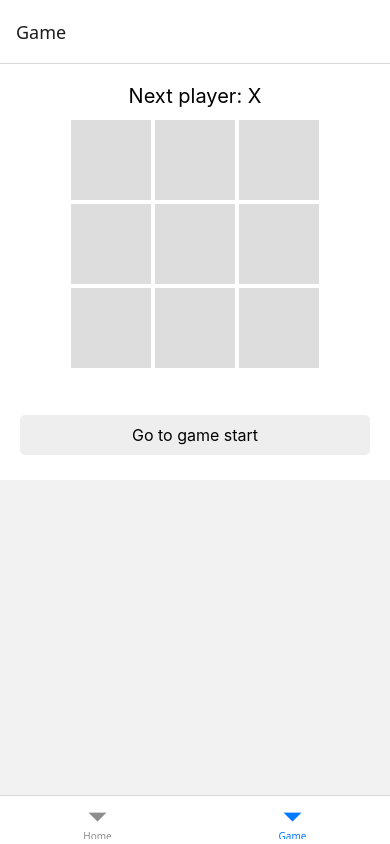
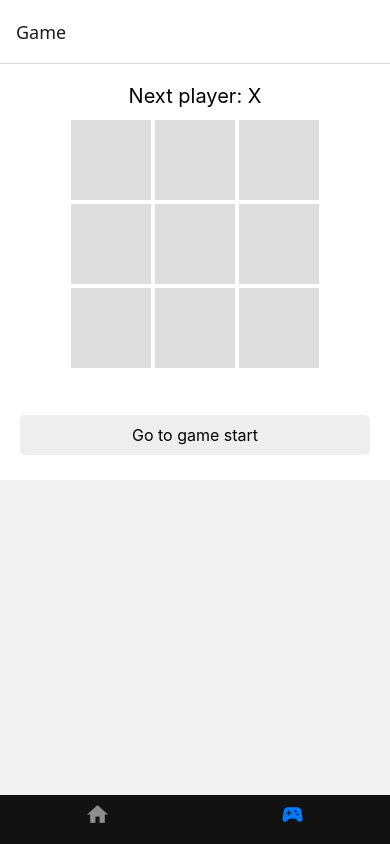
Before and after one commit to DEV-Kole-Johnson/Proto_typing, a React Native app: screen /Game in a window 390 px wide. Built offline with nearby package versions, Linux system fonts and the light colour scheme.

Commit message:
changed the nav bar to be more visually appeling

```diff
--- a/App.js
+++ b/App.js
@@ -1,11 +1,16 @@
 //Screens
 import gameScreen from './screens/gameScreen'; // adjust path if needed
 import homeScreen from './screens/homeScreen';
+
 
 //Libary Imports
 import { NavigationContainer } from '@react-navigation/native';
 import { createBottomTabNavigator } from '@react-navigation/bottom-tabs';
 import { GestureHandlerRootView } from 'react-native-gesture-handler';
+import { MaterialIcons } from '@expo/vector-icons';
+
+//Style Imports
+import { styles, tabs } from './styles';
 
 const Tab = createBottomTabNavigator();
 
@@ -13,9 +18,38 @@ export default function App() {
   return (
     <GestureHandlerRootView style={{ flex: 1 }}>
       <NavigationContainer>
-        <Tab.Navigator>
-          <Tab.Screen name="Home" component={homeScreen}/>
-          <Tab.Screen name="Game" component={gameScreen}/>
+        <Tab.Navigator
+          screenOptions={{
+            tabBarStyle: {
+              backgroundColor: '#121212',
+              paddingBottom: 10,
+              borderTopWidth: 0,
+            },
+            tabBarLabelStyle: {
+              fontSize: 14,
+              fontWeight: 'bold',
+              color: '#ffffff',
+            },
+          }}
+        >
+        <Tab.Screen
+          name="Home"
+          component={homeScreen}
+          options={{
+            tabBarIcon: ({ color, size }) => (
+              <MaterialIcons name="home" color={color} size={size} />
+            ),
+          }}
+        />
+        <Tab.Screen
+          name="Game"
+          component={gameScreen}
+          options={{
+            tabBarIcon: ({ color, size }) => (
+              <MaterialIcons name="sports-esports" color={color} size={size} />
+            ),
+          }}
+        />
         </Tab.Navigator>
       </NavigationContainer>
     </GestureHandlerRootView>
--- a/styles.js
+++ b/styles.js
@@ -59,3 +59,17 @@ export const homes = StyleSheet.create({
     fontWeight: 10,
   },
 });
+
+export const tabs = StyleSheet.create({
+  tabBarStyle: {
+    backgroundColor: '#121212',
+    paddingBottom: 10,
+    borderTopWidth: 0,
+    elevation: 5
+  },
+  tabBarLabelStyle: {
+    fontSize: 14,
+    fontWeight: 'bold',
+    color: '#ffffff',
+  },
+});
```
